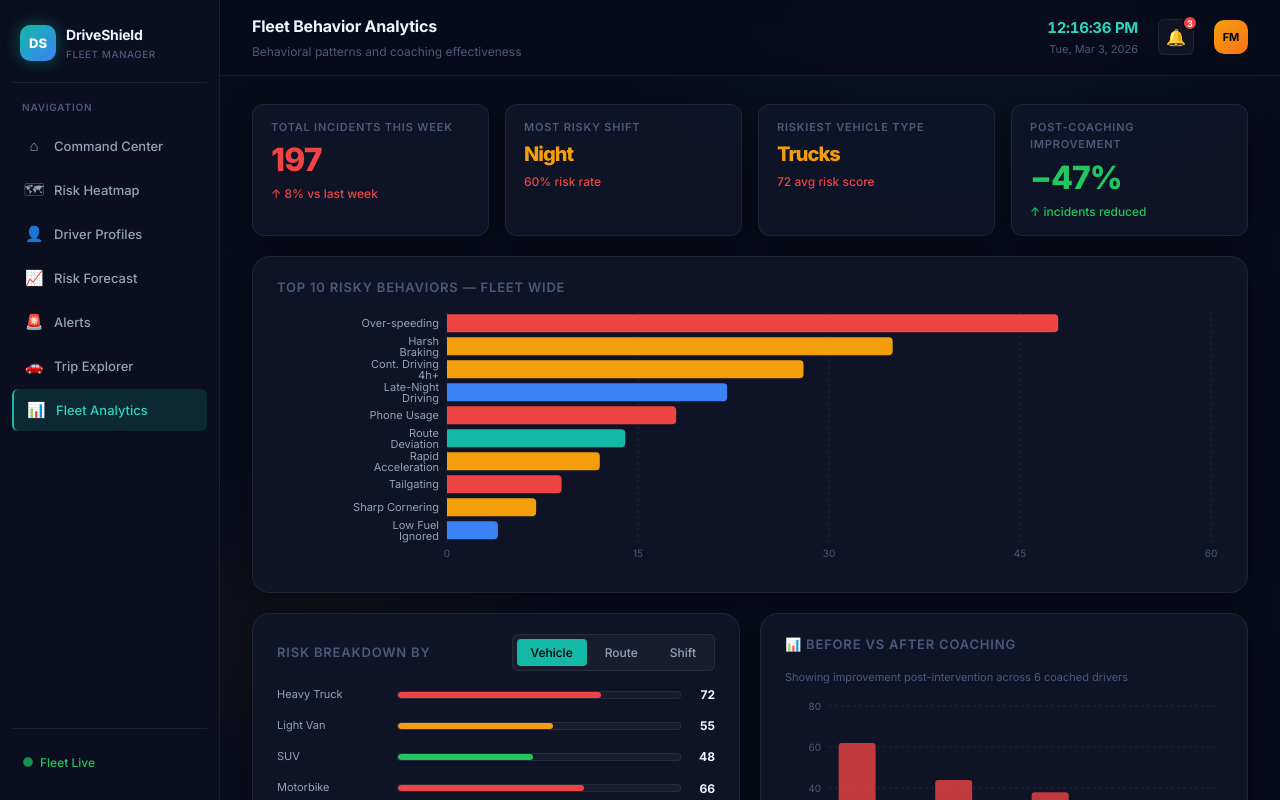
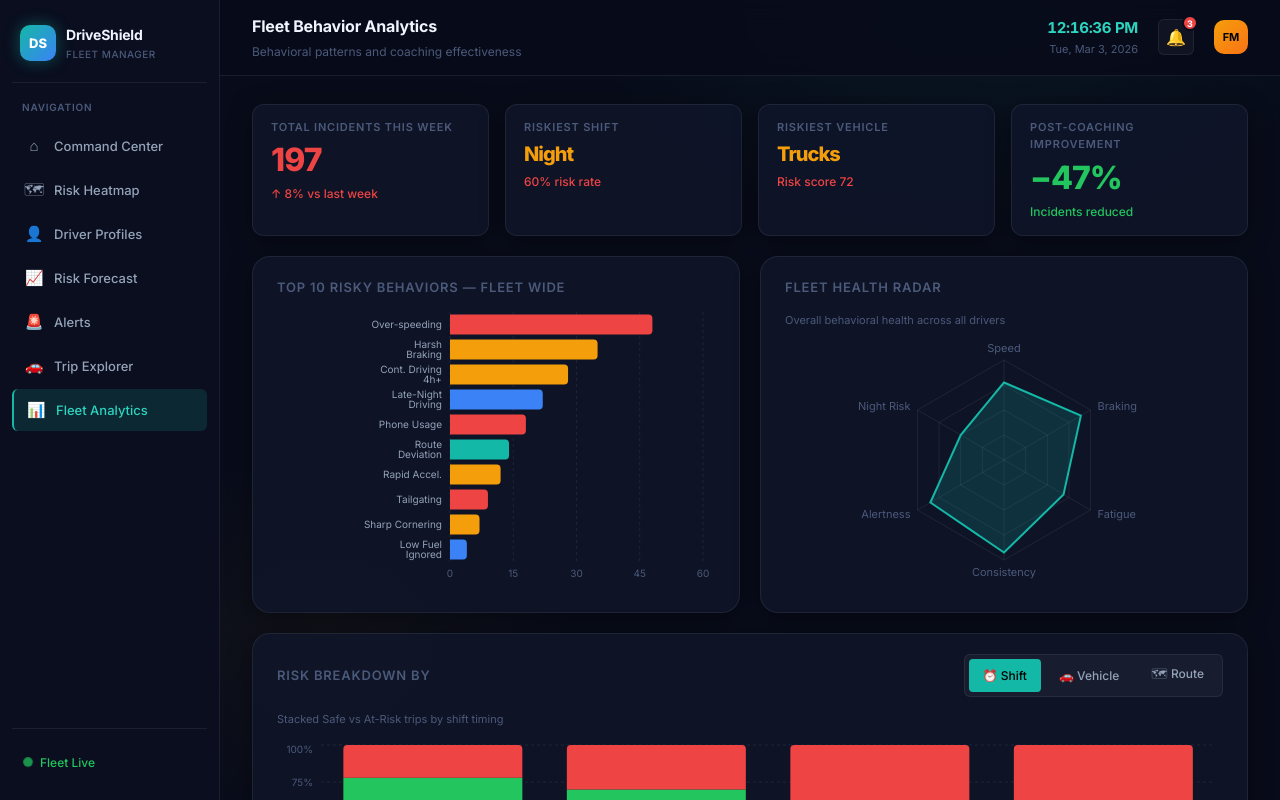
Before and after one commit to sneha31-debug/driveshield-ecosystem, a React (Vite) app in the folder web-admin/: page /fleet in a window 1280 px wide. Built offline with nearby package versions, Linux system fonts and the light colour scheme.

Commit message:
add fleet health radar, stacked shift chart and route risk table

```diff
--- a/web-admin/src/pages/FleetBehavior.css
+++ b/web-admin/src/pages/FleetBehavior.css
@@ -4,6 +4,13 @@
     gap: 20px;
 }
 
+.section-sub {
+    font-size: 11px;
+    color: var(--text-muted);
+    margin-top: 2px;
+}
+
+/* Breakdown section */
 .breakdown-header {
     display: flex;
     align-items: center;
@@ -30,10 +37,8 @@
 .bd-label {
     font-size: 11px;
     color: var(--text-secondary);
-    min-width: 110px;
+    min-width: 100px;
     white-space: nowrap;
-    overflow: hidden;
-    text-overflow: ellipsis;
 }
 
 .bd-bar-track {
@@ -59,8 +64,132 @@
     text-align: right;
 }
 
-.coaching-note {
+/* Route table */
+.route-table {
+    display: flex;
+    flex-direction: column;
+    gap: 0;
+    margin-top: 8px;
+    border: 1px solid var(--border);
+    border-radius: var(--radius-md);
+    overflow: hidden;
+}
+
+.route-table-head {
+    display: grid;
+    grid-template-columns: 2fr 1.5fr 1fr 1fr 0.5fr;
+    padding: 8px 14px;
+    background: var(--bg-glass);
+    font-size: 10px;
+    font-weight: 600;
+    text-transform: uppercase;
+    letter-spacing: 0.5px;
+    color: var(--text-muted);
+    border-bottom: 1px solid var(--border);
+}
+
+.route-table-row {
+    display: grid;
+    grid-template-columns: 2fr 1.5fr 1fr 1fr 0.5fr;
+    padding: 10px 14px;
+    align-items: center;
+    border-bottom: 1px solid var(--border);
+    transition: background 0.1s;
+}
+
+.route-table-row:last-child {
+    border-bottom: none;
+}
+
+.route-table-row:hover {
+    background: var(--bg-glass);
+}
+
+.rt-route {
+    font-size: 12px;
+    font-weight: 600;
+    color: var(--text-primary);
+}
+
+.rt-zone {
     font-size: 11px;
     color: var(--text-muted);
-    margin-bottom: 12px;
 }
+
+.rt-risk {
+    font-size: 14px;
+    font-weight: 800;
+}
+
+.rt-inc {
+    font-size: 12px;
+    color: var(--text-secondary);
+}
+
+.rt-trend {
+    font-size: 16px;
+    font-weight: 700;
+}
+
+/* Improvement summary cards */
+.improvement-cards {
+    display: flex;
+    flex-direction: column;
+    gap: 10px;
+    justify-content: center;
+}
+
+.imp-card {
+    display: flex;
+    align-items: center;
+    gap: 12px;
+    padding: 10px 14px;
+    background: var(--bg-glass);
+    border: 1px solid var(--border);
+    border-radius: var(--radius-md);
+    transition: border-color 0.2s;
+}
+
+.imp-card:hover {
+    border-color: var(--green);
+}
+
+.imp-metric {
+    font-size: 12px;
+    font-weight: 600;
+    color: var(--text-secondary);
+    flex: 1;
+}
+
+.imp-values {
+    display: flex;
+    align-items: center;
+    gap: 8px;
+}
+
+.imp-before {
+    font-size: 13px;
+    font-weight: 700;
+    color: var(--red);
+}
+
+.imp-arrow {
+    font-size: 12px;
+    color: var(--text-muted);
+}
+
+.imp-after {
+    font-size: 13px;
+    font-weight: 700;
+    color: var(--green);
+}
+
+.imp-pct {
+    font-size: 11px;
+    font-weight: 700;
+    color: var(--green);
+    background: var(--green-dim);
+    padding: 2px 8px;
+    border-radius: 99px;
+    white-space: nowrap;
+}
--- a/web-admin/src/pages/FleetBehavior.jsx
+++ b/web-admin/src/pages/FleetBehavior.jsx
@@ -1,7 +1,8 @@
 import { useState } from 'react';
 import {
     BarChart, Bar, XAxis, YAxis, Tooltip, ResponsiveContainer,
-    CartesianGrid, Cell, Legend
+    CartesianGrid, Cell, Legend, RadarChart, PolarGrid,
+    PolarAngleAxis, Radar
 } from 'recharts';
 import './FleetBehavior.css';
 
@@ -13,10 +14,18 @@ const TOP_BEHAVIORS = [
     { behavior: 'Late-Night Driving', incidents: 22, color: 'var(--blue)' },
     { behavior: 'Phone Usage', incidents: 18, color: 'var(--red)' },
     { behavior: 'Route Deviation', incidents: 14, color: 'var(--teal)' },
-    { behavior: 'Rapid Acceleration', incidents: 12, color: 'var(--amber)' },
+    { behavior: 'Rapid Accel.', incidents: 12, color: 'var(--amber)' },
     { behavior: 'Tailgating', incidents: 9, color: 'var(--red)' },
     { behavior: 'Sharp Cornering', incidents: 7, color: 'var(--amber)' },
     { behavior: 'Low Fuel Ignored', incidents: 4, color: 'var(--blue)' },
+];
+
+// Stacked bar — safe vs risk per shift
+const SHIFT_DATA = [
+    { shift: 'Morning (6–12)', safe: 78, risk: 22 },
+    { shift: 'Afternoon (12–6)', safe: 70, risk: 30 },
+    { shift: 'Evening (6–10)', safe: 58, risk: 42 },
+    { shift: 'Night (10–6)', safe: 40, risk: 60 },
 ];
 
 const VEHICLE_DATA = [
@@ -27,39 +36,42 @@ const VEHICLE_DATA = [
     { type: 'Sedan', risk: 38 },
 ];
 
-const SHIFT_DATA = [
-    { shift: 'Morning (6-12)', safe: 78, risk: 22 },
-    { shift: 'Afternoon (12-6)', safe: 70, risk: 30 },
-    { shift: 'Evening (6-10)', safe: 58, risk: 42 },
-    { shift: 'Night (10-6)', safe: 40, risk: 60 },
+// Route risk table data
+const ROUTE_DATA = [
+    { route: 'Outer Ring Rd', zone: 'Thane', risk: 74, incidents: 18, trend: 'up' },
+    { route: 'NH-48', zone: 'Gurgaon', risk: 68, incidents: 14, trend: 'up' },
+    { route: 'BRTS Corridor', zone: 'Ahmedabad', risk: 55, incidents: 10, trend: 'neu' },
+    { route: 'Ring Road', zone: 'Noida', risk: 49, incidents: 8, trend: 'down' },
+    { route: 'SH-1', zone: 'Pune', risk: 42, incidents: 5, trend: 'down' },
+    { route: 'Hosur Road', zone: 'Bengaluru', risk: 38, incidents: 4, trend: 'down' },
 ];
 
 const BEFORE_AFTER = [
     { metric: 'Over-speeding', before: 62, after: 31 },
     { metric: 'Harsh Braking', before: 44, after: 18 },
     { metric: 'Fatigue Events', before: 38, after: 14 },
-    { metric: 'Route Deviation', before: 20, after: 8 },
+    { metric: 'Route Dev.', before: 20, after: 8 },
 ];
 
-const ROUTE_DATA = [
-    { route: 'NH-48', risk: 68 },
-    { route: 'Outer Ring', risk: 74 },
-    { route: 'BRTS Ahd.', risk: 55 },
-    { route: 'SH-1 Pune', risk: 42 },
-    { route: 'Hosur Rd.', risk: 38 },
+// Fleet-wide radar for overall health
+const RADAR_DATA = [
+    { metric: 'Speed', score: 62 },
+    { metric: 'Braking', score: 71 },
+    { metric: 'Fatigue', score: 55 },
+    { metric: 'Consistency', score: 74 },
+    { metric: 'Alertness', score: 68 },
+    { metric: 'Night Risk', score: 40 },
 ];
 
+const TREND_ICON = { up: { icon: '↑', cls: 'delta-down' }, down: { icon: '↓', cls: 'delta-up' }, neu: { icon: '→', cls: 'delta-neu' } };
+
 export default function FleetBehavior() {
-    const [tab, setTab] = useState('vehicle');
-
-    const breakdownData =
-        tab === 'vehicle' ? VEHICLE_DATA.map(d => ({ label: d.type, value: d.risk })) :
-            tab === 'route' ? ROUTE_DATA.map(d => ({ label: d.route, value: d.risk })) :
-                SHIFT_DATA.map(d => ({ label: d.shift, value: d.risk }));
+    const [tab, setTab] = useState('shift');
 
     return (
         <div className="fleet-behavior-page">
-            {/* KPI */}
+
+            {/* KPI Bar */}
             <div className="grid-4">
                 <div className="card card-sm stat-card">
                     <span className="stat-label">Total Incidents This Week</span>
@@ -67,30 +79,31 @@ export default function FleetBehavior() {
                     <span className="stat-delta delta-down">↑ 8% vs last week</span>
                 </div>
                 <div className="card card-sm stat-card">
-                    <span className="stat-label">Most Risky Shift</span>
+                    <span className="stat-label">Riskiest Shift</span>
                     <span className="stat-value" style={{ color: 'var(--amber)', fontSize: 20 }}>Night</span>
                     <span className="stat-delta delta-down">60% risk rate</span>
                 </div>
                 <div className="card card-sm stat-card">
-                    <span className="stat-label">Riskiest Vehicle Type</span>
+                    <span className="stat-label">Riskiest Vehicle</span>
                     <span className="stat-value" style={{ color: 'var(--amber)', fontSize: 20 }}>Trucks</span>
-                    <span className="stat-delta delta-down">72 avg risk score</span>
+                    <span className="stat-delta delta-down">Risk score 72</span>
                 </div>
                 <div className="card card-sm stat-card">
                     <span className="stat-label">Post-Coaching Improvement</span>
                     <span className="stat-value" style={{ color: 'var(--green)' }}>−47%</span>
-                    <span className="stat-delta delta-up">↑ incidents reduced</span>
+                    <span className="stat-delta delta-up">Incidents reduced</span>
                 </div>
             </div>
 
-            {/* Top behaviors chart */}
+            {/* Top behaviors + Fleet Radar */}
+            <div className="grid-2">
                 <div className="card">
                     <p className="section-title">Top 10 Risky Behaviors — Fleet Wide</p>
-                <ResponsiveContainer width="100%" height={260}>
-                    <BarChart data={TOP_BEHAVIORS} layout="vertical" margin={{ top: 0, right: 12, left: 80, bottom: 0 }}>
+                    <ResponsiveContainer width="100%" height={280}>
+                        <BarChart data={TOP_BEHAVIORS} layout="vertical" margin={{ top: 0, right: 12, left: 85, bottom: 0 }}>
                             <CartesianGrid stroke="var(--border)" strokeDasharray="3 3" horizontal={false} />
                             <XAxis type="number" tick={{ fill: 'var(--text-muted)', fontSize: 10 }} tickLine={false} axisLine={false} />
-                        <YAxis dataKey="behavior" type="category" tick={{ fill: 'var(--text-secondary)', fontSize: 11 }} tickLine={false} axisLine={false} width={90} />
+                            <YAxis dataKey="behavior" type="category" tick={{ fill: 'var(--text-secondary)', fontSize: 10 }} tickLine={false} axisLine={false} width={88} />
                             <Tooltip contentStyle={{ background: 'var(--bg-card)', border: '1px solid var(--border)', borderRadius: 6, fontSize: 11 }} />
                             <Bar dataKey="incidents" radius={[0, 4, 4, 0]} name="Incidents">
                                 {TOP_BEHAVIORS.map((e, i) => <Cell key={i} fill={e.color} />)}
@@ -99,54 +112,126 @@ export default function FleetBehavior() {
                     </ResponsiveContainer>
                 </div>
 
-            {/* Breakdown + Before/After */}
-            <div className="grid-2">
+                <div className="card">
+                    <p className="section-title">Fleet Health Radar</p>
+                    <p className="section-sub">Overall behavioral health across all drivers</p>
+                    <ResponsiveContainer width="100%" height={260}>
+                        <RadarChart data={RADAR_DATA}>
+                            <PolarGrid stroke="var(--border)" />
+                            <PolarAngleAxis dataKey="metric" tick={{ fill: 'var(--text-muted)', fontSize: 11 }} />
+                            <Radar dataKey="score" stroke="var(--teal)" fill="var(--teal)" fillOpacity={0.18} strokeWidth={2} />
+                        </RadarChart>
+                    </ResponsiveContainer>
+                </div>
+            </div>
+
+            {/* Breakdown Tabs */}
             <div className="card">
                 <div className="breakdown-header">
                     <p className="section-title">Risk Breakdown By</p>
                     <div className="tab-group">
-                            {['vehicle', 'route', 'shift'].map(t => (
+                        {['shift', 'vehicle', 'route'].map(t => (
                             <button key={t} className={`tab-btn${tab === t ? ' active' : ''}`} onClick={() => setTab(t)}>
-                                    {t.charAt(0).toUpperCase() + t.slice(1)}
+                                {t === 'shift' ? '⏰ Shift' : t === 'vehicle' ? '🚗 Vehicle' : '🗺 Route'}
                             </button>
                         ))}
                     </div>
                 </div>
-                    <div className="breakdown-bars">
-                        {breakdownData.map((d, i) => (
+
+                {tab === 'shift' && (
+                    <>
+                        <p className="section-sub" style={{ marginBottom: 12 }}>Stacked Safe vs At-Risk trips by shift timing</p>
+                        <ResponsiveContainer width="100%" height={200}>
+                            <BarChart data={SHIFT_DATA} margin={{ top: 4, right: 8, left: -16, bottom: 0 }}>
+                                <CartesianGrid stroke="var(--border)" strokeDasharray="3 3" vertical={false} />
+                                <XAxis dataKey="shift" tick={{ fill: 'var(--text-muted)', fontSize: 10 }} tickLine={false} axisLine={false} />
+                                <YAxis tick={{ fill: 'var(--text-muted)', fontSize: 10 }} tickLine={false} axisLine={false} unit="%" />
+                                <Tooltip contentStyle={{ background: 'var(--bg-card)', border: '1px solid var(--border)', borderRadius: 6, fontSize: 11 }} />
+                                <Legend wrapperStyle={{ fontSize: 11 }} />
+                                <Bar dataKey="safe" name="Safe Trips" stackId="a" fill="var(--green)" radius={[0, 0, 0, 0]} />
+                                <Bar dataKey="risk" name="At-Risk Trips" stackId="a" fill="var(--red)" radius={[4, 4, 0, 0]} />
+                            </BarChart>
+                        </ResponsiveContainer>
+                    </>
+                )}
+
+                {tab === 'vehicle' && (
+                    <div className="breakdown-bars" style={{ marginTop: 8 }}>
+                        {VEHICLE_DATA.map((d, i) => (
                             <div key={i} className="breakdown-row">
-                                <span className="bd-label">{d.label}</span>
+                                <span className="bd-label">{d.type}</span>
                                 <div className="bd-bar-track">
-                                    <div
-                                        className="bd-bar-fill"
-                                        style={{
-                                            width: `${d.value}%`,
-                                            background: d.value >= 65 ? 'var(--red)' : d.value >= 50 ? 'var(--amber)' : 'var(--green)'
-                                        }}
-                                    />
+                                    <div className="bd-bar-fill" style={{
+                                        width: `${d.risk}%`,
+                                        background: d.risk >= 65 ? 'var(--red)' : d.risk >= 50 ? 'var(--amber)' : 'var(--green)'
+                                    }} />
                                 </div>
-                                <span className="bd-value">{d.value}</span>
+                                <span className="bd-value">{d.risk}</span>
                             </div>
                         ))}
                     </div>
+                )}
+
+                {tab === 'route' && (
+                    <div className="route-table">
+                        <div className="route-table-head">
+                            <span>Route</span><span>Zone</span><span>Risk Score</span><span>Incidents</span><span>Trend</span>
+                        </div>
+                        {ROUTE_DATA.map((r, i) => {
+                            const t = TREND_ICON[r.trend];
+                            return (
+                                <div key={i} className="route-table-row">
+                                    <span className="rt-route">{r.route}</span>
+                                    <span className="rt-zone">{r.zone}</span>
+                                    <span className="rt-risk" style={{ color: r.risk >= 65 ? 'var(--red)' : r.risk >= 50 ? 'var(--amber)' : 'var(--green)' }}>
+                                        {r.risk}
+                                    </span>
+                                    <span className="rt-inc">{r.incidents}</span>
+                                    <span className={`rt-trend ${t.cls}`}>{t.icon}</span>
+                                </div>
+                            );
+                        })}
+                    </div>
+                )}
             </div>
 
+            {/* Before / After Coaching */}
             <div className="card">
-                    <p className="section-title">📊 Before vs After Coaching</p>
-                    <p className="coaching-note">Showing improvement post-intervention across 6 coached drivers</p>
-                    <ResponsiveContainer width="100%" height={220}>
-                        <BarChart data={BEFORE_AFTER} margin={{ top: 8, right: 8, left: -16, bottom: 0 }}>
+                <p className="section-title">📊 Before vs After Coaching — Improvement Visualization</p>
+                <p className="section-sub">6 drivers underwent targeted coaching sessions this week</p>
+                <div className="grid-2" style={{ marginTop: 16 }}>
+                    <ResponsiveContainer width="100%" height={200}>
+                        <BarChart data={BEFORE_AFTER} margin={{ top: 4, right: 8, left: -16, bottom: 0 }}>
                             <CartesianGrid stroke="var(--border)" strokeDasharray="3 3" vertical={false} />
                             <XAxis dataKey="metric" tick={{ fill: 'var(--text-muted)', fontSize: 10 }} tickLine={false} axisLine={false} />
                             <YAxis tick={{ fill: 'var(--text-muted)', fontSize: 10 }} tickLine={false} axisLine={false} />
                             <Tooltip contentStyle={{ background: 'var(--bg-card)', border: '1px solid var(--border)', borderRadius: 6, fontSize: 11 }} />
                             <Legend wrapperStyle={{ fontSize: 11 }} />
-                            <Bar dataKey="before" name="Before Coaching" fill="var(--red)" radius={[3, 3, 0, 0]} opacity={0.8} />
+                            <Bar dataKey="before" name="Before Coaching" fill="var(--red)" radius={[3, 3, 0, 0]} opacity={0.85} />
                             <Bar dataKey="after" name="After Coaching" fill="var(--green)" radius={[3, 3, 0, 0]} />
                         </BarChart>
                     </ResponsiveContainer>
+
+                    {/* Improvement summary cards */}
+                    <div className="improvement-cards">
+                        {BEFORE_AFTER.map((r, i) => {
+                            const pct = Math.round(((r.before - r.after) / r.before) * 100);
+                            return (
+                                <div key={i} className="imp-card">
+                                    <span className="imp-metric">{r.metric}</span>
+                                    <div className="imp-values">
+                                        <span className="imp-before">{r.before}</span>
+                                        <span className="imp-arrow">→</span>
+                                        <span className="imp-after">{r.after}</span>
+                                    </div>
+                                    <span className="imp-pct">−{pct}% ✓</span>
+                                </div>
+                            );
+                        })}
                     </div>
                 </div>
             </div>
+
+        </div>
     );
 }
```
Lines whose indentation alone changed are shown as unchanged.
